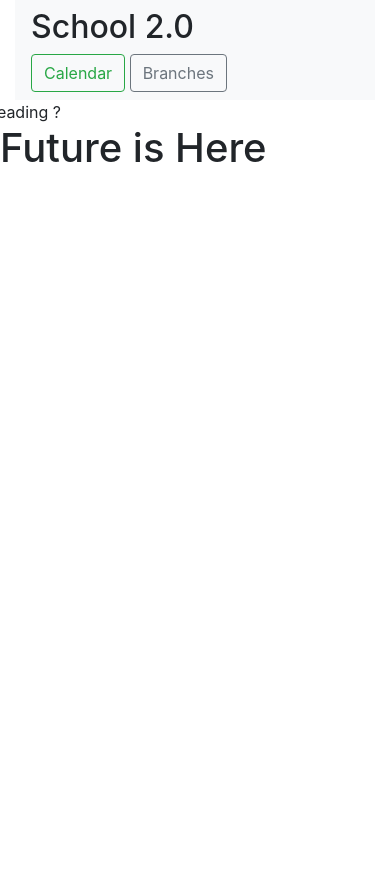
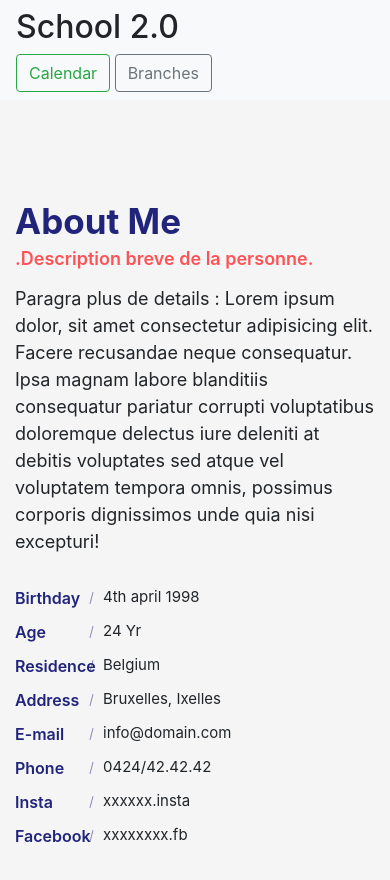
Before and after one commit to Alyovano/odoo-hackathon, a Flask app: page / in a window 390 px wide. Shown: the top 880 px of the page. Before the commit the page ends 162 px from the top, so only its background shows below. Run offline with Flask 2, Linux system fonts and the light colour scheme.

Commit message:
[ADD] Profile template

```diff
--- /dev/null
+++ b/templates/css/profile.css
@@ -0,0 +1,123 @@
+body{
+    color: #6F8BA4;
+    margin-top:20px;
+}
+.section {
+    padding: 100px 0;
+    position: relative;
+}
+.gray-bg {
+    background-color: #f5f5f5;
+}
+img {
+    max-width: 100%;
+}
+img {
+    vertical-align: middle;
+    border-style: none;
+}
+/* About Me
+---------------------*/
+.about-text h3 {
+  font-size: 45px;
+  font-weight: 700;
+  margin: 0 0 6px;
+}
+@media (max-width: 767px) {
+  .about-text h3 {
+    font-size: 35px;
+  }
+}
+.about-text h6 {
+  font-weight: 600;
+  margin-bottom: 15px;
+}
+@media (max-width: 767px) {
+  .about-text h6 {
+    font-size: 18px;
+  }
+}
+.about-text p {
+  font-size: 18px;
+  max-width: 450px;
+}
+.about-text p mark {
+  font-weight: 600;
+  color: #20247b;
+}
+
+.about-list {
+  padding-top: 10px;
+}
+.about-list .media {
+  padding: 5px 0;
+}
+.about-list label {
+  color: #20247b;
+  font-weight: 600;
+  width: 88px;
+  margin: 0;
+  position: relative;
+}
+.about-list label:after {
+  content: "";
+  position: absolute;
+  top: 0;
+  bottom: 0;
+  right: 11px;
+  width: 1px;
+  height: 12px;
+  background: #20247b;
+  -moz-transform: rotate(15deg);
+  -o-transform: rotate(15deg);
+  -ms-transform: rotate(15deg);
+  -webkit-transform: rotate(15deg);
+  transform: rotate(15deg);
+  margin: auto;
+  opacity: 0.5;
+}
+.about-list p {
+  margin: 0;
+  font-size: 15px;
+}
+
+@media (max-width: 991px) {
+  .about-avatar {
+    margin-top: 30px;
+  }
+}
+
+.about-section .counter {
+  padding: 22px 20px;
+  background: #ffffff;
+  border-radius: 10px;
+  box-shadow: 0 0 30px rgba(31, 45, 61, 0.125);
+}
+.about-section .counter .count-data {
+  margin-top: 10px;
+  margin-bottom: 10px;
+}
+.about-section .counter .count {
+  font-weight: 700;
+  color: #20247b;
+  margin: 0 0 5px;
+}
+.about-section .counter p {
+  font-weight: 600;
+  margin: 0;
+}
+mark {
+    background-image: linear-gradient(rgba(252, 83, 86, 0.6), rgba(252, 83, 86, 0.6));
+    background-size: 100% 3px;
+    background-repeat: no-repeat;
+    background-position: 0 bottom;
+    background-color: transparent;
+    padding: 0;
+    color: currentColor;
+}
+.theme-color {
+    color: #fc5356;
+}
+.dark-color {
+    color: #20247b;
+}
--- a/templates/index.html
+++ b/templates/index.html
@@ -4,12 +4,12 @@
     <meta charset="UTF-8">
     <meta http-equiv="X-UA-Compatible" content="IE=edge">
     <meta name="viewport" content="width=device-width, initial-scale=1.0">
+    <link rel="stylesheet" href="./css/profile.css">
     <link rel="stylesheet" href="https://cdn.jsdelivr.net/npm/bootstrap@4.3.1/dist/css/bootstrap.min.css" integrity="sha384-ggOyR0iXCbMQv3Xipma34MD+dH/1fQ784/j6cY/iJTQUOhcWr7x9JvoRxT2MZw1T" crossorigin="anonymous">
     <title>School 2.0</title>
 </head>
 <body>
     <!-- Heading -> Nav bar ? -->
-    <div class="container-fluid">
     <nav class="navbar navbar-light bg-light">
         <form class="form-inline">
             <span class="mr-4"><h2>School 2.0</h2></span>
@@ -19,13 +19,109 @@
             </span>
         </form>
     </nav>
+
+    <!-- About me : Student-Profile -->
+    <section class="section about-section gray-bg" id="about">
+        <div class="container">
+            <div class="row align-items-center flex-row-reverse">
+                <div class="col-lg-6">
+                    <div class="about-text go-to">
+                        <h3 class="dark-color">About Me</h3>
+                        <h6 class="theme-color lead">.Description breve de la personne.</h6>
+                        <p>Paragra plus de details : Lorem ipsum dolor, sit amet consectetur adipisicing elit.
+                            Facere recusandae neque consequatur. Ipsa magnam labore blanditiis consequatur pariatur
+                            corrupti voluptatibus doloremque delectus iure deleniti
+                            at debitis voluptates sed atque vel voluptatem tempora omnis,
+                            possimus corporis dignissimos unde quia nisi excepturi!
+                        </p>
+                        <div class="row about-list">
+                            <div class="col-md-6">
+                                <div class="media">
+                                    <label>Birthday</label>
+                                    <p>4th april 1998</p>
+                                </div>
+                                <div class="media">
+                                    <label>Age</label>
+                                    <p>24 Yr</p>
+                                </div>
+                                <div class="media">
+                                    <label>Residence</label>
+                                    <p>Belgium</p>
+                                </div>
+                                <div class="media">
+                                    <label>Address</label>
+                                    <p>Bruxelles, Ixelles</p>
+                                </div>
+                            </div>
+                            <div class="col-md-6">
+                                <div class="media">
+                                    <label>E-mail</label>
+                                    <p>info@domain.com</p>
+                                </div>
+                                <div class="media">
+                                    <label>Phone</label>
+                                    <p>0424/42.42.42</p>
                                 </div>
 
+                                <!-- Pas tres pertinent, go remove ? -->
+                                <div class="media">
+                                    <label>Insta</label>
+                                    <p>xxxxxx.insta</p>
+                                </div>
+                                <div class="media">
+                                    <label>Facebook</label>
+                                    <p>xxxxxxxx.fb</p>
+                                </div>
+                            </div>
+                        </div>
+                    </div>
+                </div>
+                <div class="col-lg-6">
+                    <div class="about-avatar">
+                        <img src="https://static9.depositphotos.com/1017986/1115/i/600/depositphotos_11159069-stock-photo-happy-and-smiling-teenage-girl.jpg"
+                            title="" alt="" class="img-thumbnail">
+                    </div>
+                </div>
+            </div>
+            <div class="counter">
+                <div class="row">
+                    <div class="col-6 col-lg-3">
+                        <div class="count-data text-center">
+                            <h6 class="count h2" data-to="500" data-speed="500">500</h6>
+                            <p class="m-0px font-w-600">Achievments</p>
+                        </div>
+                    </div>
+                    <div class="col-6 col-lg-3">
+                        <div class="count-data text-center">
+                            <h6 class="count h2" data-to="150" data-speed="150">150</h6>
+                            <p class="m-0px font-w-600">Project Completed</p>
+                        </div>
+                    </div>
+                    <div class="col-6 col-lg-3">
+                        <div class="count-data text-center">
+                            <h6 class="count h2" data-to="850" data-speed="850">850</h6>
+                            <p class="m-0px font-w-600">Cours suivi</p>
+                        </div>
+                    </div>
+                    <div class="col-6 col-lg-3">
+                        <div class="count-data text-center">
+                            <h6 class="count h2" data-to="190" data-speed="190">190</h6>
+                            <p class="m-0px font-w-600">Renforts a l'etude</p>
+                        </div>
+                    </div>
+                </div>
+            </div>
+        </div>
+    </section>
+
+
+    <div class="container">
+        <h1 style="text-align:center;">Future is Here</h1>
         <div class="row">
             <span>Heading ? </span>
+
+        </div>
     </div>
 
-
-    <h1>Future is Here</h1>
 </body>
 </html>
```
Also changed, not shown: templates/img/photo_de_profil.jpg (added). Lines whose indentation alone changed are shown as unchanged.
